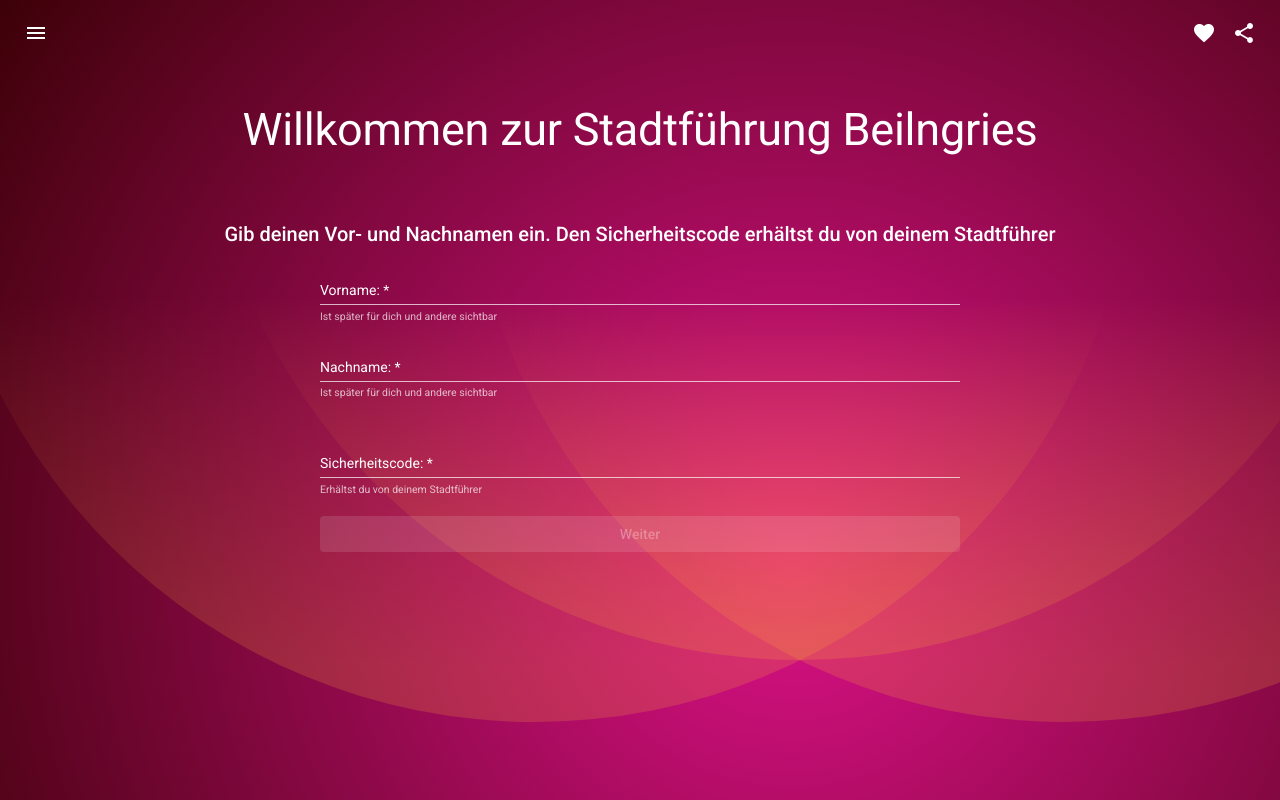
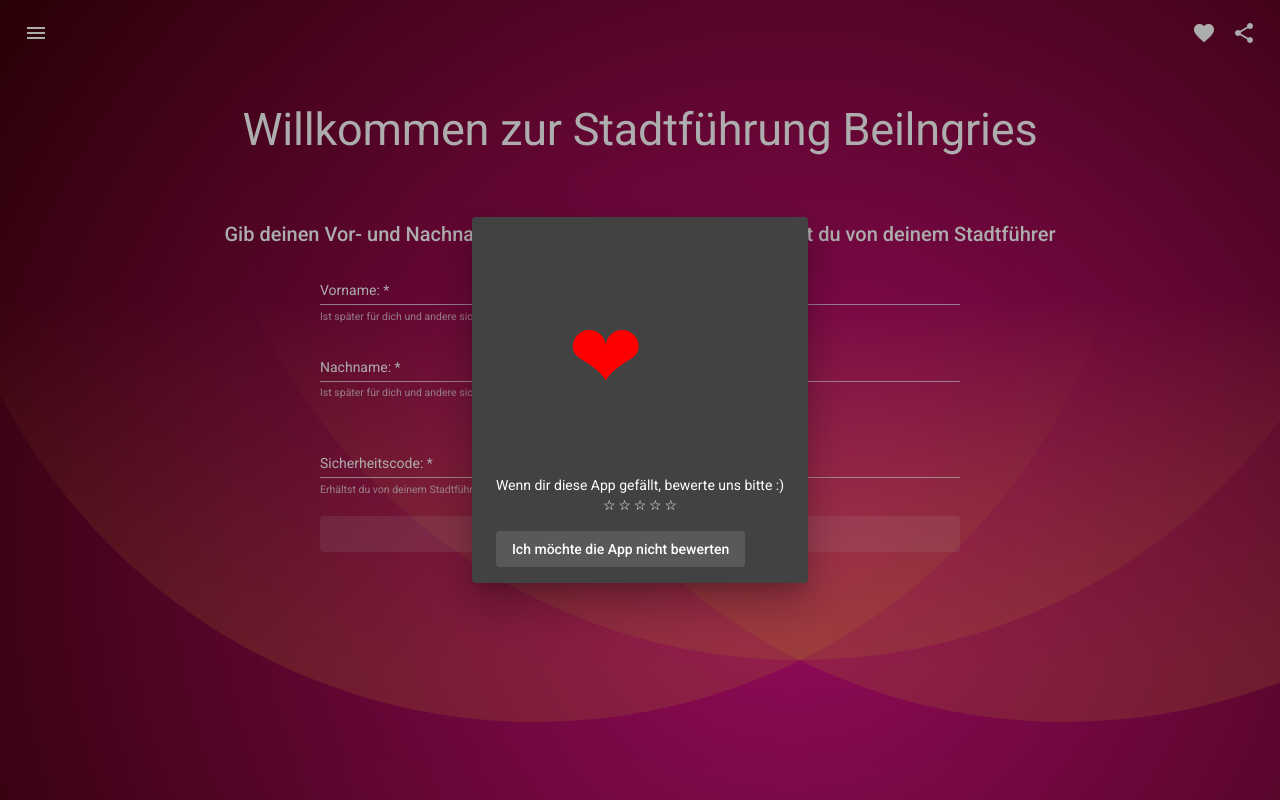
Before and after one commit to aq1337/quiz, an Angular app: page / in a window 1280 px wide. Both pictures are taken after a click on the button "favorite". Built offline with nearby package versions, Linux system fonts and the light colour scheme.

Commit message:
rate the app added

```diff
--- a/src/app/app.module.ts
+++ b/src/app/app.module.ts
@@ -12,14 +12,17 @@ import { StartpageComponent } from './startpage/startpage.component';
 import { GruppenauswahlComponent } from './gruppenauswahl/gruppenauswahl.component';
 import { ServiceWorkerModule } from '@angular/service-worker';
 import { environment } from '../environments/environment';
+import { RateThisAppComponent } from './rate-this-app/rate-this-app.component';
 
 @NgModule({
   declarations: [
     AppComponent,
     NavbarComponent,
     StartpageComponent,
-    GruppenauswahlComponent
+    GruppenauswahlComponent,
+    RateThisAppComponent
   ],
+  entryComponents: [RateThisAppComponent],
   imports: [
     BrowserModule,
     AppRoutingModule,
--- a/src/app/material/material.module.ts
+++ b/src/app/material/material.module.ts
@@ -7,6 +7,7 @@ import { MatFormFieldModule} from '@angular/material/form-field';
 import { MatSlideToggleModule} from '@angular/material/slide-toggle';
 import { MatDividerModule} from '@angular/material/divider';
 import { MatListModule} from '@angular/material/list';
+import { MatDialogModule} from '@angular/material/dialog';
 
 
 const material = [
@@ -17,7 +18,8 @@ const material = [
   MatInputModule,
   MatSlideToggleModule,
   MatDividerModule,
-  MatListModule
+  MatListModule,
+  MatDialogModule
 ]
 
 @NgModule({
--- a/src/app/navbar/navbar.component.html
+++ b/src/app/navbar/navbar.component.html
@@ -3,7 +3,7 @@
       <mat-icon>menu</mat-icon>
     </button>
     <span class="example-spacer"></span>
-    <button mat-icon-button class="example-icon favorite-icon" aria-label="Example icon-button with heart icon">
+    <button mat-icon-button class="example-icon favorite-icon" aria-label="Example icon-button with heart icon" (click)="openDialog()">
       <mat-icon>favorite</mat-icon>
     </button>
     <button mat-icon-button class="example-icon" aria-label="Example icon-button with share icon">
--- a/src/app/navbar/navbar.component.ts
+++ b/src/app/navbar/navbar.component.ts
@@ -1,4 +1,6 @@
+import { RateThisAppComponent } from './../rate-this-app/rate-this-app.component';
 import { Component, OnInit } from '@angular/core';
+import { MatDialog } from '@angular/material/dialog'
 
 @Component({
   selector: 'app-navbar',
@@ -7,9 +9,12 @@ import { Component, OnInit } from '@angular/core';
 })
 export class NavbarComponent implements OnInit {
 
-  constructor() { }
+  constructor(public dialog: MatDialog) { }
 
   ngOnInit(): void {
   }
 
+  openDialog(){
+    this.dialog.open(RateThisAppComponent);
+  }
 }
--- /dev/null
+++ b/src/app/rate-this-app/rate-this-app.component.css
@@ -0,0 +1,48 @@
+@keyframes heart-pulse {
+    0% {transform: scale(0.75, 0.75);}
+    30% {transform: scale(1, 1);}
+}
+
+
+.heart {
+  font-size: 90px;
+  line-height: 1;
+  color: red;
+  margin: 0 auto;
+  padding: 0;
+  animation: heart-pulse 0.8s ease-out alternate;
+  animation-iteration-count: infinite;
+}
+
+
+.panel {
+  margin: 25%;
+  display: flex;
+  text-align: center;
+}
+
+.col {
+  text-align: center;
+}
+
+.rating {
+    unicode-bidi: bidi-override;
+    direction: rtl;
+    text-align: center;
+  }
+  .rating > span {
+    display: inline-block;
+    position: relative;
+    width: 1.1em;
+  }
+  .rating > span:hover,
+  .rating > span:hover ~ span {
+    color: transparent;
+  }
+  .rating > span:hover:before,
+  .rating > span:hover ~ span:before {
+     content: "\2605";
+     position: absolute;
+     left: 0;
+     color: gold;
+  }
--- /dev/null
+++ b/src/app/rate-this-app/rate-this-app.component.html
@@ -0,0 +1,13 @@
+<div class="panel">
+    <div class="col">
+      <div class="heart">❤</div>
+    </div>
+</div>
+
+  <mat-dialog-content>Wenn dir diese App gefällt, bewerte uns bitte :)</mat-dialog-content>
+  <div class="rating" mat-dialog-close>
+    <span>☆</span><span>☆</span><span>☆</span><span>☆</span><span>☆</span>
+    </div>
+  <mat-dialog-actions>
+    <button mat-button mat-dialog-close>Ich möchte die App nicht bewerten</button>
+  </mat-dialog-actions>
--- /dev/null
+++ b/src/app/rate-this-app/rate-this-app.component.ts
@@ -0,0 +1,15 @@
+import { Component, OnInit } from '@angular/core';
+
+@Component({
+  selector: 'app-rate-this-app',
+  templateUrl: './rate-this-app.component.html',
+  styleUrls: ['./rate-this-app.component.css']
+})
+export class RateThisAppComponent implements OnInit {
+
+  constructor() { }
+
+  ngOnInit(): void {
+  }
+
+}
```
Also changed, not shown: 1 other file (tests, documents, lock files or other folders).
